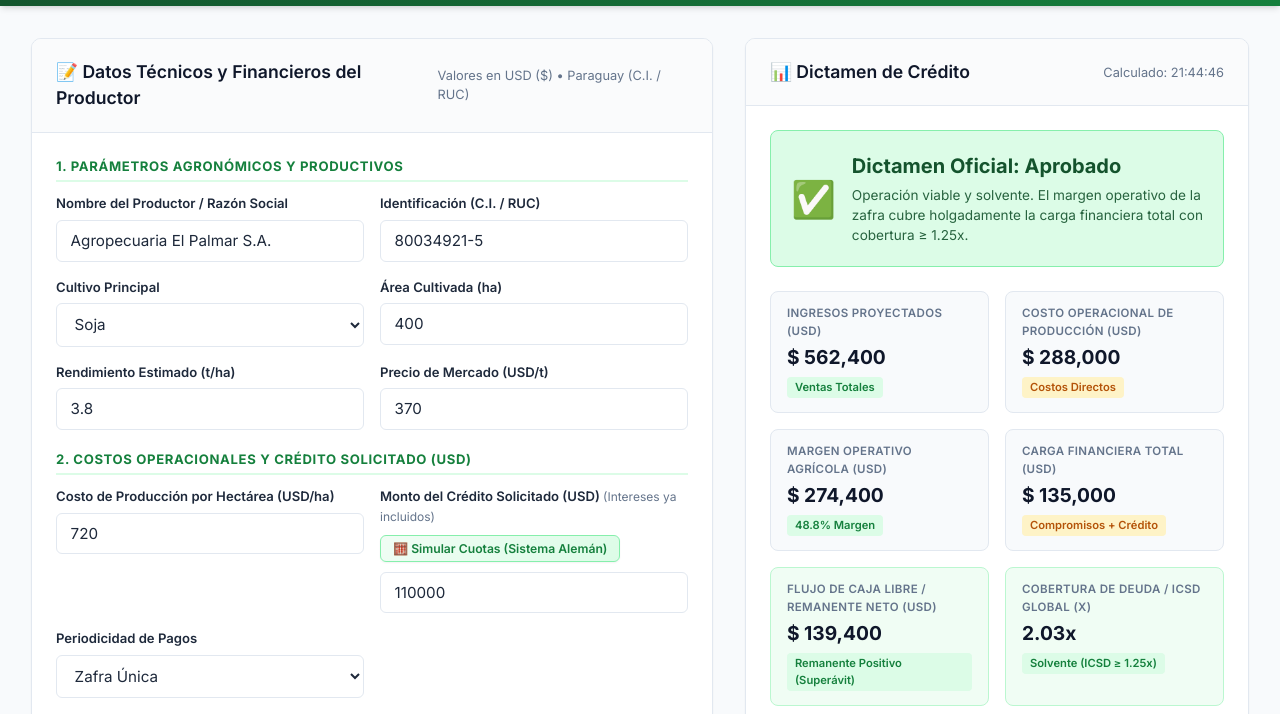
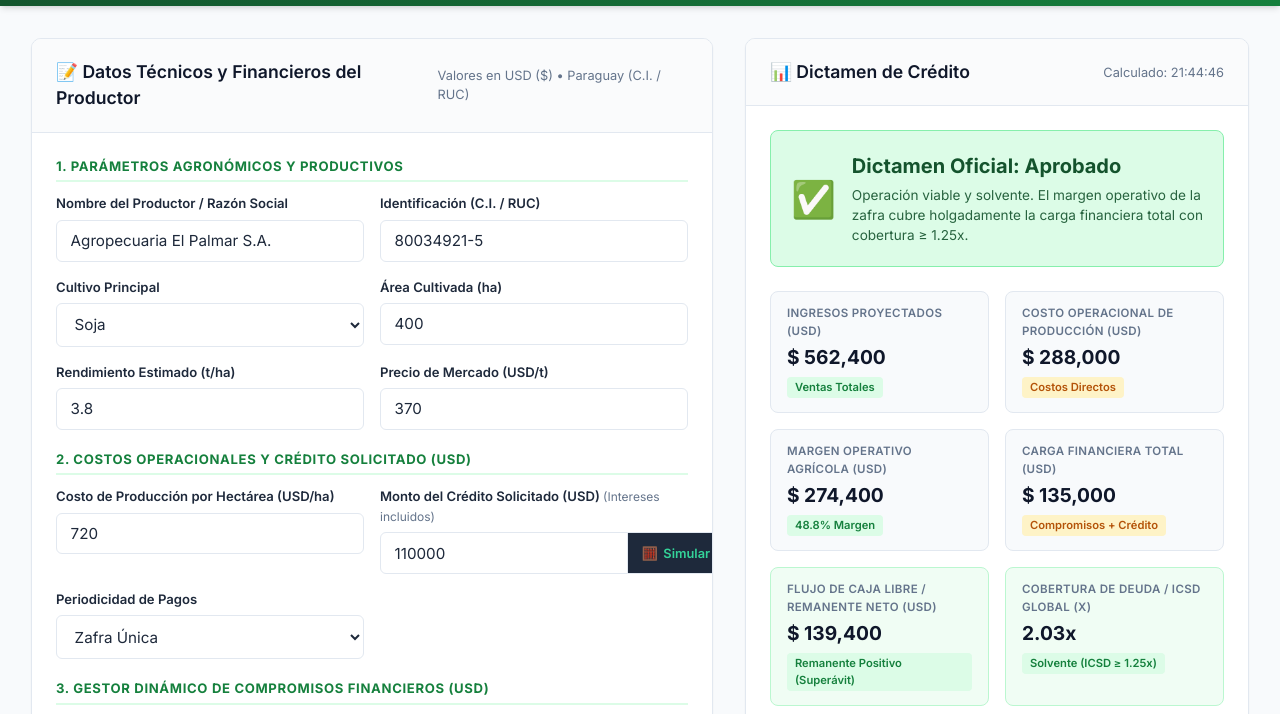
Before and after one commit to natan-billig/analise-credito, a plain HTML site: page index.html in a window 1280 px wide. Shown: the part 82-796 px from the top of the page. Drawn offline with Linux system fonts and the light colour scheme.

Commit message:
style(ui): integrar boton simulador en input group y sincronizar version v0.6.1

```diff
--- a/index.html
+++ b/index.html
@@ -720,40 +720,49 @@
     }
 
     /* ========================================================================= */
-    /* BOTÓN TRIGGER Y MODAL DE LA CALCULADORA FINANCIERA (SISTEMA ALEMÁN)       */
+    /* GRUPO DE ACCIÓN (INPUT-GROUP) Y BOTÓN DE LA CALCULADORA FINANCIERA         */
     /* ========================================================================= */
-    .label-with-action {
-      display: flex;
-      justify-content: space-between;
-      align-items: center;
-      flex-wrap: wrap;
-      gap: 0.5rem;
-      margin-bottom: 0.25rem;
-    }
-
-    .btn-calc-trigger {
-      background: linear-gradient(135deg, #f0fdf4 0%, #dcfce7 100%);
-      color: #15803d;
-      border: 1px solid #86efac;
-      padding: 0.32rem 0.75rem;
-      border-radius: 6px;
-      font-size: 0.76rem;
+    .input-action-group {
+      display: flex;
+      align-items: stretch;
+      width: 100%;
+    }
+
+    .input-action-group input {
+      border-top-right-radius: 0;
+      border-bottom-right-radius: 0;
+      flex: 1;
+    }
+
+    .input-action-group input:focus {
+      position: relative;
+      z-index: 1;
+    }
+
+    .btn-input-calc {
+      border-top-left-radius: 0;
+      border-bottom-left-radius: 0;
+      border-top-right-radius: var(--radius);
+      border-bottom-right-radius: var(--radius);
+      border: 1px solid var(--border);
+      border-left: none;
+      background-color: #1e293b;
+      color: #34d399;
+      font-size: 0.8rem;
       font-weight: 600;
+      padding: 0 0.85rem;
+      display: inline-flex;
+      align-items: center;
+      gap: 0.35rem;
       cursor: pointer;
-      display: inline-flex;
-      align-items: center;
-      gap: 0.35rem;
+      white-space: nowrap;
       transition: all 0.2s ease;
       font-family: inherit;
-      box-shadow: 0 1px 2px rgba(0, 0, 0, 0.05);
-    }
-
-    .btn-calc-trigger:hover {
-      background: linear-gradient(135deg, #dcfce7 0%, #bbf7d0 100%);
-      border-color: #4ade80;
-      color: #14532d;
-      transform: translateY(-1px);
-      box-shadow: 0 2px 5px rgba(21, 128, 61, 0.18);
+    }
+
+    .btn-input-calc:hover {
+      background-color: #064e3b;
+      color: #a7f3d0;
     }
 
     .calc-status-badge {
@@ -1493,7 +1502,7 @@
       </nav>
 
       <div>
-        <span class="currency-pill">💵 Moneda Oficial: USD ($) • v0.5.2</span>
+        <span class="currency-pill">💵 Moneda Oficial: USD ($) • v0.6.0</span>
       </div>
     </div>
   </header>
@@ -1553,16 +1562,14 @@
                 <input type="number" id="costPerHectare" min="0" step="any" placeholder="0.00" required value="720">
               </div>
               <div class="form-group">
-                <div class="label-with-action">
-                  <label for="requestedCapital">
-                    Monto del Crédito Solicitado (USD)
-                    <span class="label-hint">(Intereses ya incluidos)</span>
-                  </label>
-                  <button type="button" id="btn-abrir-calculadora" class="btn-calc-trigger" title="Simular cronograma de cuotas bajo el Sistema Alemán">
-                    🧮 Simular Cuotas (Sistema Alemán)
+                <label for="requestedCapital">Monto del Crédito Solicitado (USD) <span class="label-hint">(Intereses incluidos)</span></label>
+                <div class="input-action-group">
+                  <input type="number" id="requestedCapital" min="1" step="any" placeholder="0.00" required value="110000">
+                  <button type="button" id="btn-abrir-calculadora" class="btn-input-calc" title="Simular cuotas bajo el Sistema Alemán">
+                    <span>🧮</span>
+                    <span>Simular</span>
                   </button>
                 </div>
-                <input type="number" id="requestedCapital" min="1" step="any" placeholder="0.00 (Intereses ya incluidos)" required value="110000">
                 <div id="calc-aplicada-badge" class="calc-status-badge" style="display: none;">
                   <span>ℹ️ <strong>Cuota Año 1 aplicada:</strong> Sistema Alemán a <span id="badgeCalcAnios">5</span> años al <span id="badgeCalcTasa">7.5</span>% + IVA.</span>
                 </div>
@@ -1611,16 +1618,14 @@
                 <input type="number" id="serviceCost" min="0" step="any" placeholder="0.00" value="85">
               </div>
               <div class="form-group">
-                <div class="label-with-action">
-                  <label for="serviceRequestedCapital">
-                    Monto del Crédito Solicitado (USD)
-                    <span class="label-hint">(Intereses ya incluidos)</span>
-                  </label>
-                  <button type="button" id="btn-abrir-calculadora-prestador" class="btn-calc-trigger" title="Simular cronograma de cuotas bajo el Sistema Alemán">
-                    🧮 Simular Cuotas (Sistema Alemán)
+                <label for="serviceRequestedCapital">Monto del Crédito Solicitado (USD) <span class="label-hint">(Intereses incluidos)</span></label>
+                <div class="input-action-group">
+                  <input type="number" id="serviceRequestedCapital" min="1" step="any" placeholder="0.00" value="20000">
+                  <button type="button" id="btn-abrir-calculadora-prestador" class="btn-input-calc" title="Simular cuotas bajo el Sistema Alemán">
+                    <span>🧮</span>
+                    <span>Simular</span>
                   </button>
                 </div>
-                <input type="number" id="serviceRequestedCapital" min="1" step="any" placeholder="0.00 (Intereses ya incluidos)" value="20000">
                 <div id="calc-aplicada-badge-prestador" class="calc-status-badge" style="display: none;">
                   <span>ℹ️ <strong>Cuota Año 1 aplicada:</strong> Sistema Alemán a <span id="badgeCalcAniosPrestador">5</span> años al <span id="badgeCalcTasaPrestador">7.5</span>% + IVA.</span>
                 </div>
@@ -1798,7 +1803,7 @@
         <div class="reporte-meta">
           <span><strong>Emisión:</strong> <span id="printFechaEmision">--/--/---- --:--</span></span> •
           <span><strong>Protocolo:</strong> <span id="printProtocolo">SAC-PY-00000000-0000</span></span> •
-          <span><strong>Versión:</strong> v0.5.2</span>
+          <span><strong>Versión:</strong> v0.6.0</span>
         </div>
       </div>
     </div>
```
Also changed, not shown: 1 other file.
